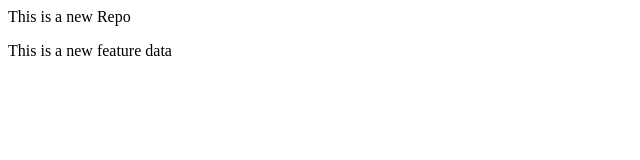
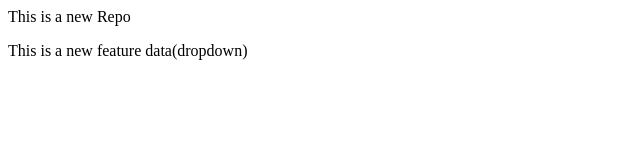
Before and after one commit to kalakhhata/localrepo, a plain HTML site: page index.html in a window 1280 px wide. Shown: the full height of the page, 0-640 px from the left. Drawn offline with Linux system fonts and the light colour scheme.

Commit message:
Add Dropdown

```diff
--- a/index.html
+++ b/index.html
@@ -1,2 +1,2 @@
 <p>This is a new Repo</p>
-<p>This is a new feature data</p>
+<p>This is a new feature data(dropdown)</p>
```
